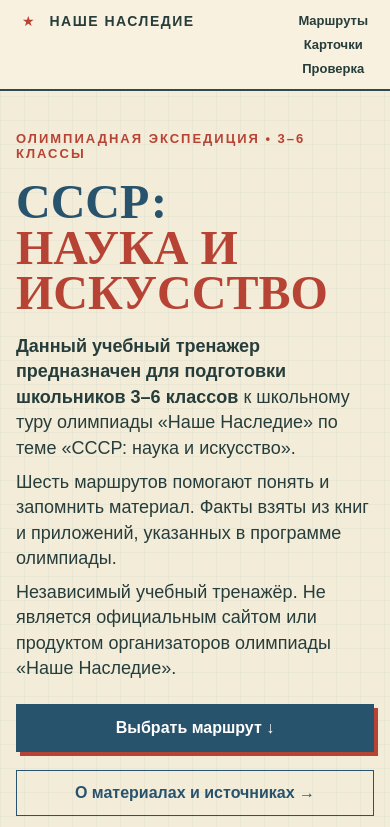
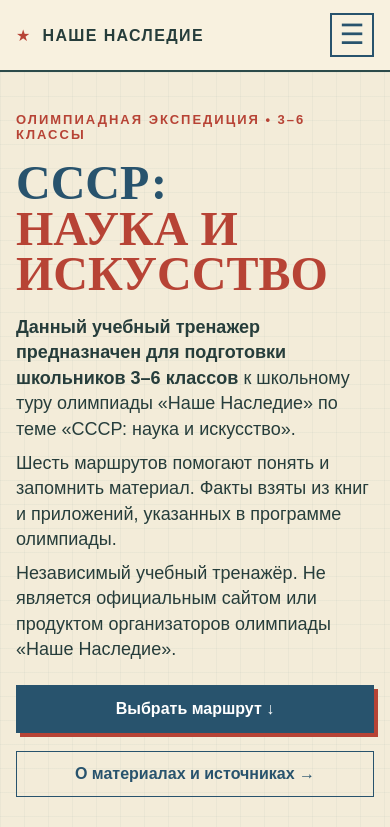
Before and after one commit to t89774742040-source/sssr-nauka-i-iskusstvo-olympiad-, a React (Vite) app: page / in a window 390 px wide. Shown: the top 827 px of the page. Built offline with nearby package versions, Linux system fonts and the light colour scheme.

Commit message:
Добавлено мобильное бургер-меню

```diff
--- a/src/App.tsx
+++ b/src/App.tsx
@@ -1021,6 +1021,7 @@
   const [matchingRevealed, setMatchingRevealed] = useState<number[]>([]);
   const [matchingInputs, setMatchingInputs] = useState<string[]>(() => matchingLabels.map(() => ""));
   const [matchingChecked, setMatchingChecked] = useState<(boolean | null)[]>(() => matchingLabels.map(() => null));
+  const [mobileMenuOpen, setMobileMenuOpen] = useState(false);
   const questions = useMemo(
     () =>
       [...quiz.slice(0, 18)]
@@ -1045,6 +1046,7 @@
   const part = Math.floor(step / 3);
   const screen = step % 3;
   const go = (v: View) => {
+    setMobileMenuOpen(false);
     setView(v);
     scrollTo(0, 0);
   };
@@ -1103,7 +1105,17 @@
         <button className="brand" onClick={() => go("home")}>
           <span>★</span> НАШЕ НАСЛЕДИЕ
         </button>
-        <nav>
+        <button
+          className="menu-toggle"
+          type="button"
+          aria-expanded={mobileMenuOpen}
+          aria-controls="main-navigation"
+          aria-label={mobileMenuOpen ? "Закрыть меню" : "Открыть меню"}
+          onClick={() => setMobileMenuOpen(open => !open)}
+        >
+          {mobileMenuOpen ? "×" : "☰"}
+        </button>
+        <nav id="main-navigation" className={mobileMenuOpen ? "open" : ""}>
           <button onClick={() => go("home")}>Маршруты</button>
           <button onClick={() => go("cards")}>Карточки</button>
           <button onClick={() => go("finale")}>Проверка</button>
--- a/src/extra.css
+++ b/src/extra.css
@@ -1368,3 +1368,68 @@
     object-fit: contain !important;
   }
 }
+
+/* Мобильная шапка: компактная строка и раскрывающееся меню. */
+.menu-toggle {
+  display: none;
+}
+
+@media (max-width: 760px) {
+  header {
+    height: 72px !important;
+    min-height: 72px;
+    padding: 0 16px !important;
+    align-items: center !important;
+  }
+
+  header .brand {
+    min-width: 0;
+    padding: 0;
+    white-space: nowrap;
+    font-size: clamp(13px, 4.2vw, 16px);
+    letter-spacing: clamp(.5px, .35vw, 1.5px);
+  }
+
+  header .brand span {
+    margin-right: 5px;
+  }
+
+  .menu-toggle {
+    display: grid;
+    width: 44px;
+    height: 44px;
+    min-width: 44px;
+    padding: 0;
+    place-items: center;
+    color: #28536d;
+    border: 2px solid #28536d;
+    background: #f8f1df;
+    font-size: 28px;
+    line-height: 1;
+  }
+
+  header nav {
+    display: none;
+    position: absolute;
+    top: calc(100% + 2px);
+    right: 16px;
+    width: min(250px, calc(100vw - 32px));
+    padding: 8px;
+    gap: 0;
+    background: #f8f1df;
+    border: 2px solid #263d3b;
+    box-shadow: 6px 6px 0 #28536d;
+  }
+
+  header nav.open {
+    display: flex;
+    flex-direction: column;
+  }
+
+  header nav button {
+    width: 100%;
+    padding: 13px 14px;
+    text-align: left;
+    white-space: normal;
+  }
+}
```
